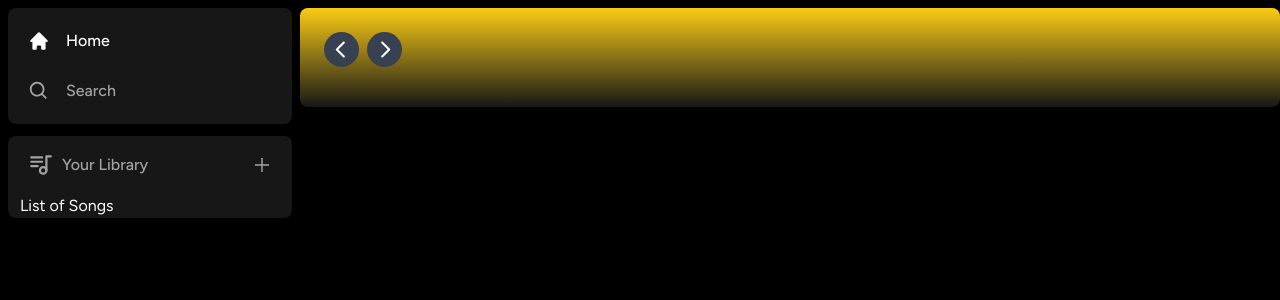
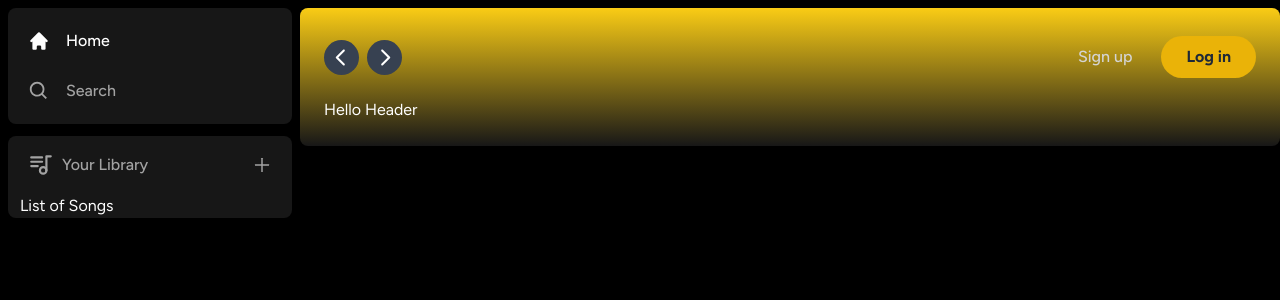
Before and after one commit to emmy-nguyen/vibehive, a Next.js app: page / in a window 1280 px wide. Shown: the top 300 px of the page. Built offline with nearby package versions, Linux system fonts and the light colour scheme.

Commit message:
feat: add sig up and log in button for header

```diff
--- /dev/null
+++ b/src/app/components/Button.tsx
@@ -0,0 +1,29 @@
+import { forwardRef } from "react";
+import { twMerge } from "tailwind-merge";
+
+{
+  /* extend React.ButtonHTMLAttributes to show flexible button  */
+}
+interface ButtonProps extends React.ButtonHTMLAttributes<HTMLButtonElement> {}
+
+const Button = forwardRef<HTMLButtonElement, ButtonProps>(
+  ({ className, children, disabled, type = "button", ...props }, ref) => {
+    return (
+      <button
+        type={type}
+        className={twMerge(
+          `w-full rounded-full bg-yellow-500 border border-transparent px-3 py-3 disabled:cursor-not-allowed disabled:opacity-50 text-gray-800 font-bold hover:opacity-75 transition`,
+          className
+        )}
+        disabled={disabled}
+        ref={ref}
+        {...props}
+      >
+        {children}
+      </button>
+    );
+  }
+);
+Button.displayName = "Button";
+
+export default Button;
--- a/src/app/components/Header.tsx
+++ b/src/app/components/Header.tsx
@@ -3,6 +3,7 @@
 import { RxCaretLeft, RxCaretRight } from "react-icons/rx";
 import { HiHome } from "react-icons/hi";
 import { BiSearch } from "react-icons/bi";
+import Button from "./Button";
 
 interface HeaderProps {
   children: React.ReactNode;
@@ -45,7 +46,30 @@
             <BiSearch className="text-gray-200" size={20} />
           </button>
         </div>
+
+        {/* signin and logout section */}
+        <div className="flex justify-between items-center gap-x-4">
+          <>
+            <div>
+              <Button
+                onClick={() => {}}
+                className="bg-transparent text-neutral-300 font-medium"
+              >
+                Sign up
+              </Button>
+            </div>
+            <div>
+              <Button
+                onClick={() => {}}
+                className="bg-yellow-500 px-6 py-2 text-gray-800"
+              >
+                Log in
+              </Button>
+            </div>
+          </>
+        </div>
       </div>
+      {children}
     </div>
   );
 };
```
